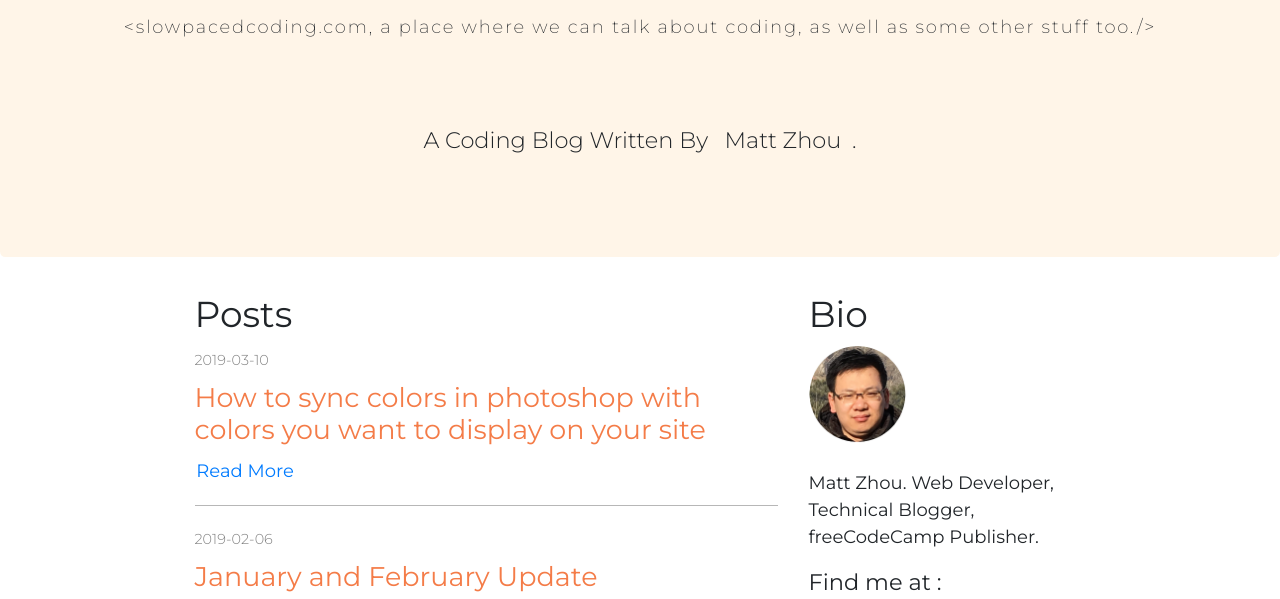
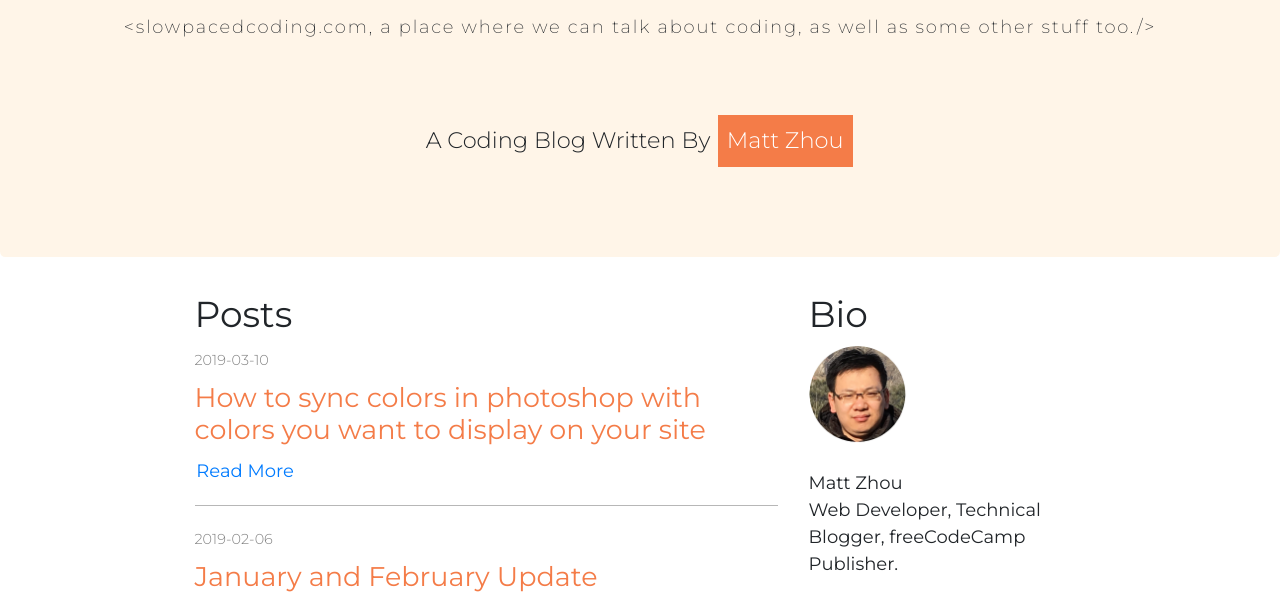
Before and after one commit to zhouxiang19910319/gatsby_tr, a Gatsby site: page / in a window 1280 px wide. Shown: the part 164-763 px from the top of the page. Built offline with nearby package versions, Linux system fonts and the light colour scheme; Gatsby itself is replaced by a stand-in of ours.

Commit message:
final changes to main page (design wise)

```diff
--- a/src/components/bio.js
+++ b/src/components/bio.js
@@ -17,7 +17,7 @@ class Bio extends React.Component{
           <p style={{
             fontFamily: `'Montserrat', sans-serif`,
           }}>
-          Matt Zhou.
+          Matt Zhou<br></br>
             Web Developer, Technical Blogger, freeCodeCamp Publisher.
           </p>
 
--- a/src/components/footer.js
+++ b/src/components/footer.js
@@ -12,7 +12,13 @@ const footer = ()=> (
   }}>
     © {new Date().getFullYear()}, Built with
     {` `}
-    <a href="https://www.gatsbyjs.org">Gatsby</a>
+    <a href="https://www.gatsbyjs.org"
+      style={
+        {
+          padding: `1rem 0`,
+        }
+      }
+    >Gatsby</a>
   </footer>
 )
 
--- a/src/components/header.js
+++ b/src/components/header.js
@@ -39,15 +39,17 @@ const Header = ({ siteTitle }) => (
 
   style= {
     {
-      color:`inherit`,
+      color:`white`,
       padding:`.5rem`,
       transition:`all .3s`,
+      backgroundColor:`#f47c48`,
+      textDecoration:`none`,
     }
   }
 
   href="https://github.com/zhouxiang19910319"
   target="_blank" rel="noopener noreferrer">Matt
-  Zhou</a>.</blockquote>
+  Zhou</a></blockquote>
 </Jumbotron>
 
 
```
